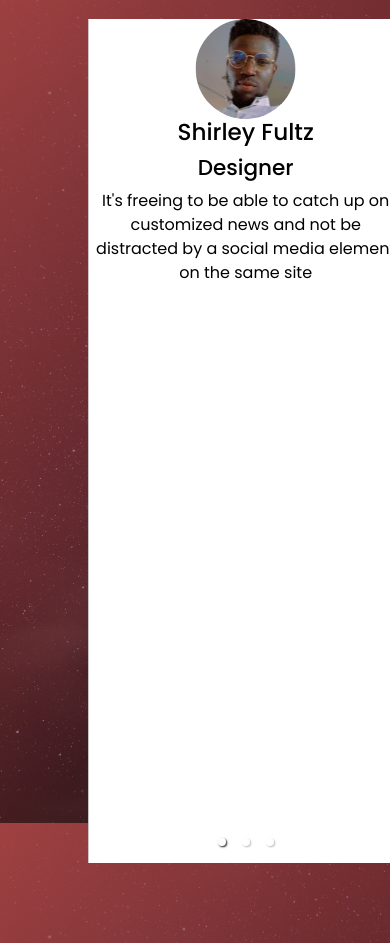
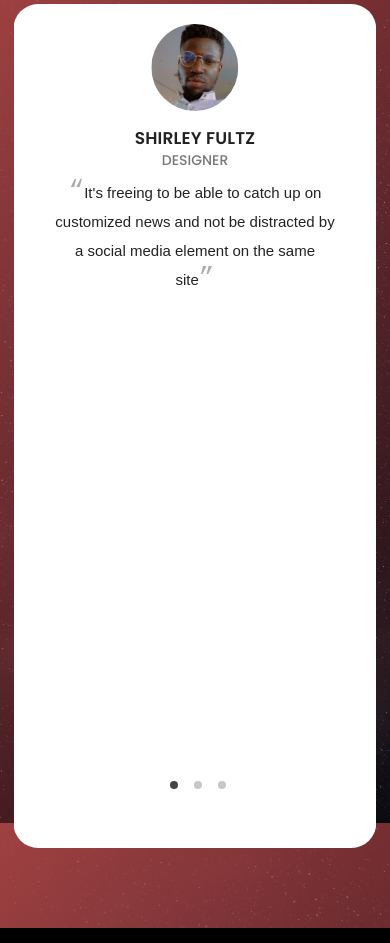
Before and after one commit to daudi13/daudi, a React (Create React App) app: page / in a window 390 px wide. Shown: the part 1769-2712 px from the top of the page. Built offline with nearby package versions, Linux system fonts and the light colour scheme.

Commit message:
Add styling

```diff
--- a/src/components/Testimonials/Testimonials.css
+++ b/src/components/Testimonials/Testimonials.css
@@ -8,9 +8,119 @@
   background: #fff !important;
   color: black;
   height: 100%;
+  border-radius: 25px;
 }
 
 .carousel .slide img {
-  width: 100px !important;
+  width: 110px !important;
   border-radius: 50%;
+  margin: 20px 0;
 }
+
+.myCarousel {
+  margin-top: -6%;
+  width: 54%;
+  margin-left: auto;
+  margin-right: auto;
+  padding-top: 6%;
+  padding-bottom: 8%;
+  padding-left: 5%;
+  padding-right: 5%;
+  height: 286px;
+}
+
+.carousel .control-dots {
+  padding-left: 5px !important;
+  outline: 0;
+  bottom: 5% !important;
+}
+
+.myCarousel h3 {
+  color: #222;
+  font-weight: 100;
+  letter-spacing: 0.2px;
+  margin-bottom: 4px;
+  font-weight: 600;
+  text-transform: uppercase;
+  font-size: 17px;
+}
+
+.myCarousel h4 {
+  text-transform: uppercase;
+  margin-top: 0;
+  padding-top: 0;
+  font-weight: 500;
+  color: #787878;
+  font-size: 14px;
+}
+
+.myCarousel p {
+  font-weight: 100 !important;
+  line-height: 29px !important;
+  color: #222;
+  font-size: 15px;
+  font-family: sans-serif;
+  max-height: 67px;
+}
+
+.myCarousel p:before {
+  content: "“";
+  color: #aaa;
+  font-size: 26px;
+  font-family: monospace;
+  font-weight: 100;
+}
+
+.myCarousel p:after {
+  content: "”";
+  color: #aaa;
+  font-size: 26px;
+  font-family: monospace;
+  font-weight: 100;
+  line-height: 0;
+}
+
+.carousel .control-dots .dot {
+  box-shadow: none !important;
+  background: #454545 !important;
+  outline: 0;
+}
+
+.carousel.carousel-slider .control-arrow {
+  background: #000 !important;
+  height: 50px !important;
+  position: absolute;
+  top: 50% !important;
+}
+
+.App {
+  text-align: center;
+}
+
+@media only screen and (max-width: 934px) {
+  .carousel-root {
+    outline: 0;
+    width: 93% !important;
+    margin: auto !important;
+  }
+
+  .carousel.carousel-slider .control-arrow {
+    display: none !important;
+  }
+  .myCarousel {
+    margin-top: -9%;
+    width: 88%;
+    margin-left: auto;
+    margin-right: auto;
+    padding-top: 8%;
+    padding-bottom: 12.5%;
+    padding-left: 5%;
+    padding-right: 5%;
+    height: 269px;
+  }
+
+  .carousel .slide img {
+    width: 24% !important;
+    border-radius: 50%;
+  }
+}
```
